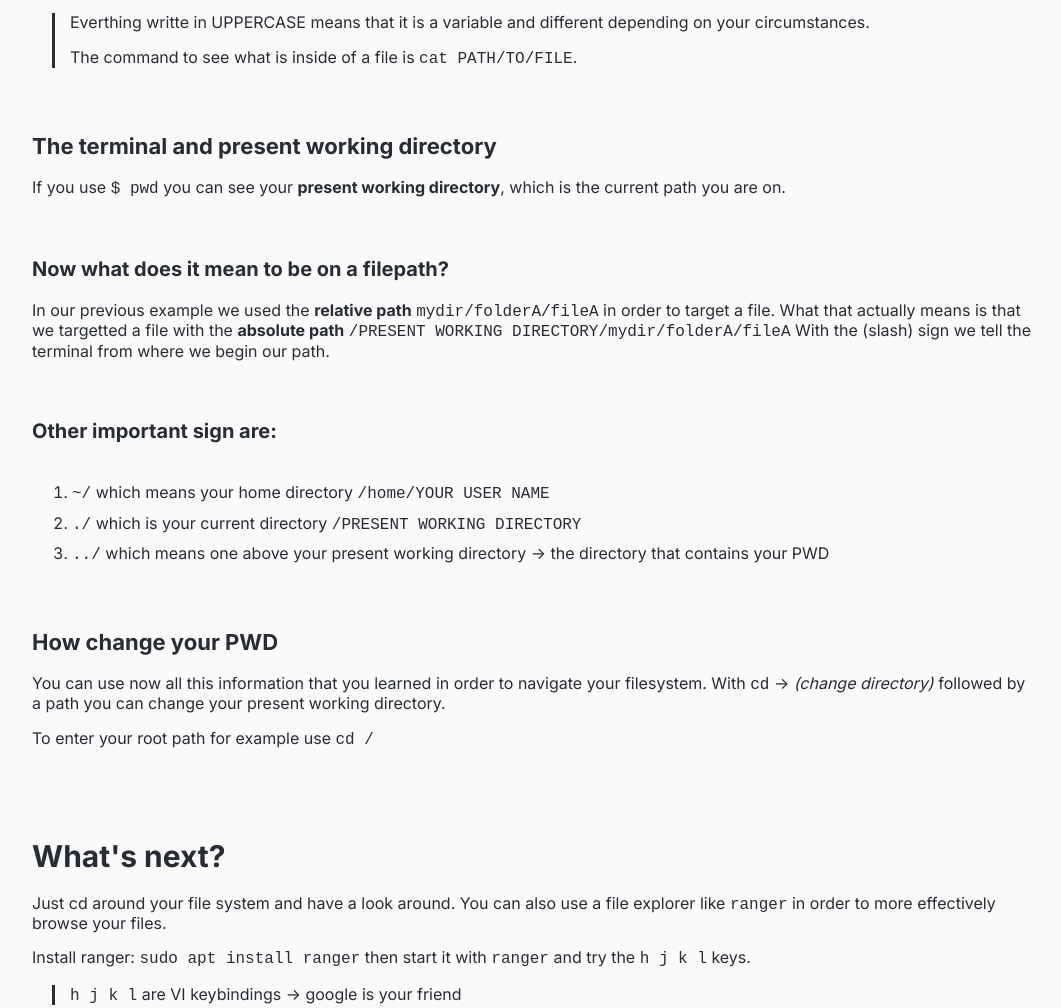
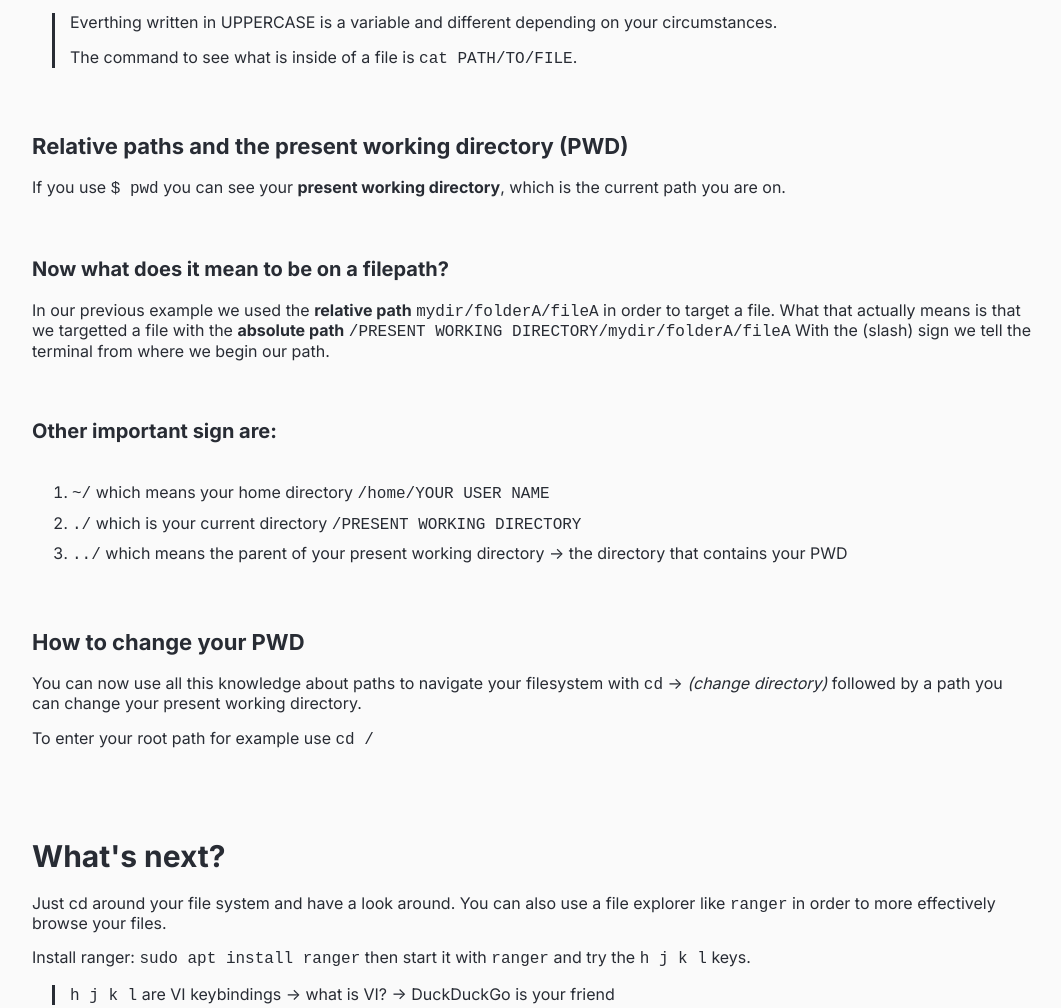
Before and after one commit to simon-hng/pgdp-tutor-website, a Gatsby site: page /linux-navigation/ in a window 1280 px wide. Shown: the part 2142-3150 px from the top of the page, without its empty margins (108-1169 px from the left). Built offline with nearby package versions, Linux system fonts and the light colour scheme; Gatsby itself is replaced by a stand-in of ours; some packages are replaced by stand-ins of ours.

Commit message:
I am a terrible writer

````diff
--- a/content/blog/linux-navigation/index.md
+++ b/content/blog/linux-navigation/index.md
@@ -53,8 +53,7 @@ mydir/
 4 directories, 4 files
 ```
 
-To refer back to the lecture,
-here is the same tree in the format used in the lecture:
+Here is the same tree in the format used in the lecture:
 
 ![myDirTree](./fileTree01.jpg)
 
@@ -74,11 +73,11 @@ Let's write something in this file!
 
 How can you read what is written inside of this file?
 
-> Everthing writte in UPPERCASE means that it is a variable and different depending on your circumstances.
+> Everthing written in UPPERCASE is a variable and different depending on your circumstances.
 >
 > The command to see what is inside of a file is `cat PATH/TO/FILE`.
 
-## The terminal and present working directory
+## Relative paths and the present working directory (PWD)
 
 If you use `$ pwd` you can see your **present working directory**,
 which is the current path you are on.
@@ -94,12 +93,12 @@ With the (slash) sign we tell the terminal from where we begin our path.
 
 1. `~/` which means your home directory `/home/YOUR USER NAME`
 1. `./` which is your current directory `/PRESENT WORKING DIRECTORY`
-1. `../` which means one above your present working directory -> the directory that contains your PWD
+1. `../` which means the parent of your present working directory -> the directory that contains your PWD
 
-## How change your PWD
+## How to change your PWD
 
-You can use now all this information that you learned in order to navigate your filesystem.
-With `cd` -> _(change directory)_ followed by a path you can change your present working directory.
+You can now use all this knowledge about paths to navigate your filesystem
+with `cd` -> _(change directory)_ followed by a path you can change your present working directory.
 
 To enter your root path for example use `cd /`
 
@@ -110,7 +109,7 @@ You can also use a file explorer like `ranger` in order to more effectively brow
 
 Install ranger: `sudo apt install ranger` then start it with `ranger` and try the `h j k l` keys.
 
-> `h j k l` are VI keybindings -> google is your friend
+> `h j k l` are VI keybindings -> what is VI? -> DuckDuckGo is your friend
 
 You can quit with `q`
 
````
Also changed, not shown: 1 other file.
